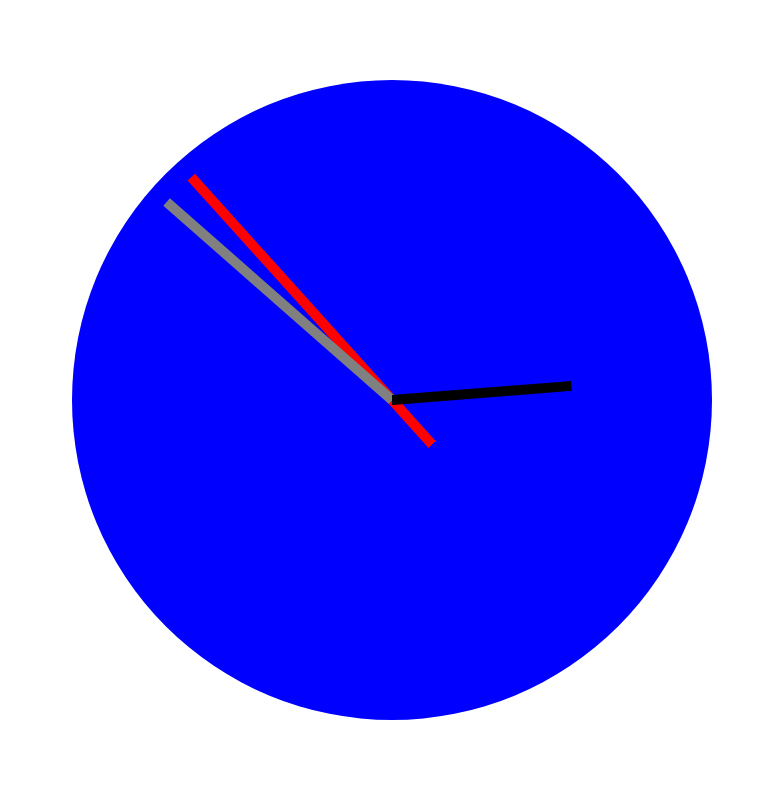
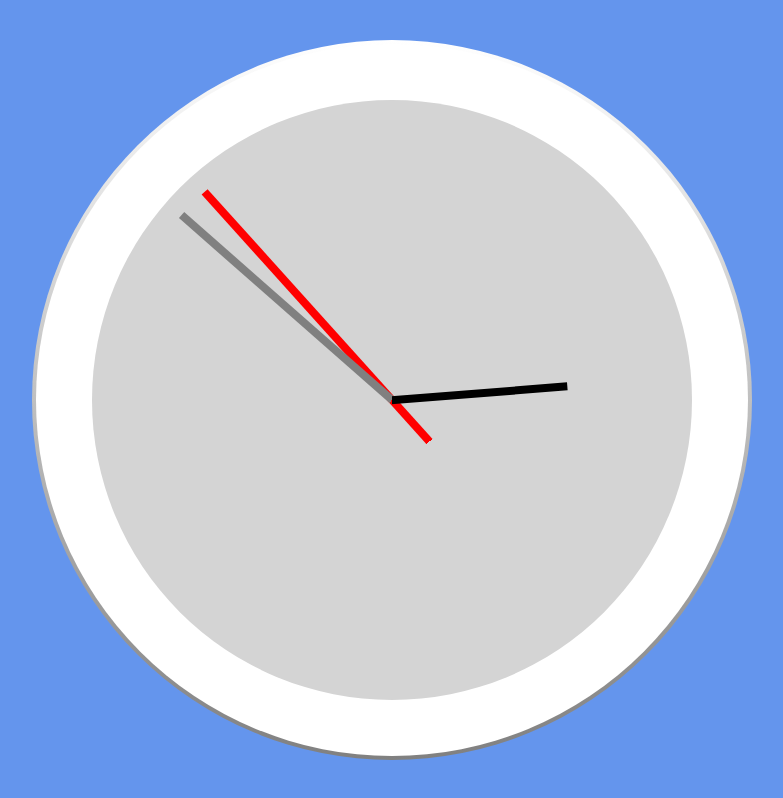
Before and after one commit to NathanAndrews20/Clock, a plain HTML site: page index.html in a window 1280 px wide. Shown: the whole page, without its empty margins (248-1031 px from the left). Drawn offline with Linux system fonts and the light colour scheme.

Commit message:
Restructured and styled background
Created and styled multiple div "layers" to make background, put all layers within 'content-background' div

```diff
--- a/index.html
+++ b/index.html
@@ -11,7 +11,10 @@
             <div id="second-hand" class="hand"></div>
             <div id="minute-hand" class="hand"></div>
             <div id="hour-hand" class="hand"></div>
-            <div id="background">
+            <div id="background-container">
+                <div id="background-1"></div>
+                <div id="background-2"></div>
+                <div id="background-3"></div>
             </div>
         </div>
     </body>
--- a/style.css
+++ b/style.css
@@ -11,43 +11,60 @@ html, body{
     justify-content: center;
     align-items: center;
     z-index: 0;
+    background-color: cornflowerblue;
 }
 
 .hand{
     position: absolute;
-    width: 10px;
+    width: 0.6%;
     z-index: 2;
 }
 
 #second-hand{
-    height: 75%;
+    height: 70%;
     background-image: linear-gradient(red 60%, transparent 50%);
 }
 
 #minute-hand{
-    height: 75%;
+    height: 70%;
     background-image: linear-gradient(gray 50%, transparent 50%);
 }
 
 #hour-hand{
-    height: 45%;
+    height: 44%;
     background-image: linear-gradient(black 50%, transparent 50%);
 }
 
-/*
-#background{
+#background-container{
+    width: 100%;
+    height: 100%;
+    display: flex;
+    justify-content: center;
+    align-items: center;
+}
+
+#background-1{
+    position: absolute;
+    width: 90vh;
+    height: 90vh;
+    border-radius: 100%;
+    background-image: linear-gradient(white,gray);
+    z-index: 0;
+}
+
+#background-2{
+    position: absolute;
+    width: 89vh;
+    height: 89vh;
+    border-radius: 100%;
     background-color: white;
-    width: 50%;
-    height: 50%;
-    border-radius: 100%;
-    position: relative;
     z-index: 1;
 }
-*/
 
-#background{
-    width: 80vh;
-    height: 80vh;
+#background-3{
+    width: 75vh;
+    height: 75vh;
     border-radius: 100%;
-    background-color: blue;
+    background-color: rgb(212, 212, 212);
+    z-index: 1;
 }
```
